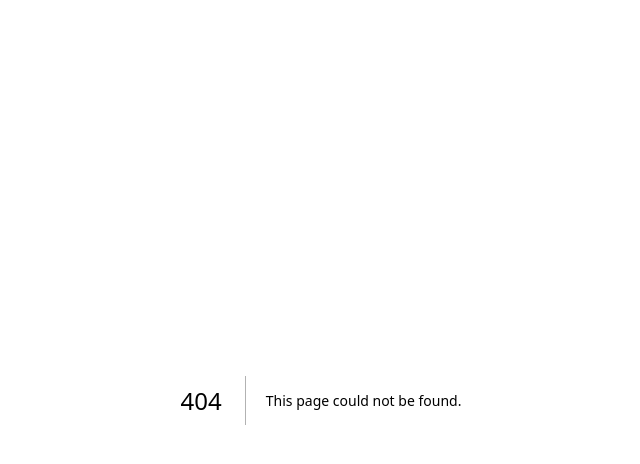
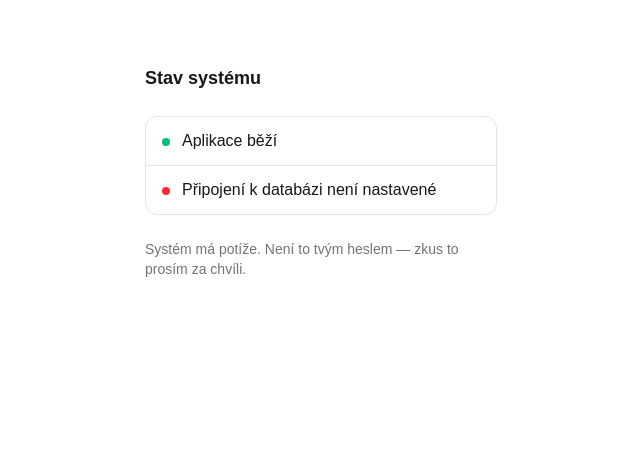
Before and after one commit to Pretorius-CZ/saas_autoskola, a Next.js app: page /zdravi in a window 1280 px wide. Before the commit this address had no page. Shown: the top 464 px of the page, without its empty margins (319-959 px from the left). Built offline with nearby package versions, Linux system fonts and the light colour scheme; no server answers.

Commit message:
poctivé hlášky při přihlašování a veřejná stránka o stavu systému

```diff
--- a/src/app/prihlaseni/page.tsx
+++ b/src/app/prihlaseni/page.tsx
@@ -1,27 +1,53 @@
 "use client";
 
 import { useState } from "react";
+import Link from "next/link";
 import { useRouter } from "next/navigation";
+import * as Sentry from "@sentry/nextjs";
 import { signIn } from "@/lib/auth-client";
+
+type Hlaska = { text: string; vazna: boolean };
 
 export default function Prihlaseni() {
   const router = useRouter();
   const [email, setEmail] = useState("");
   const [heslo, setHeslo] = useState("");
-  const [chyba, setChyba] = useState<string | null>(null);
+  const [hlaska, setHlaska] = useState<Hlaska | null>(null);
   const [probiha, setProbiha] = useState(false);
 
   async function odeslat(e: React.FormEvent) {
     e.preventDefault();
-    setChyba(null);
+    setHlaska(null);
     setProbiha(true);
 
     const { error } = await signIn.email({ email, password: heslo });
 
     if (error) {
-      // Schválně nerozlišujeme "neznámý e-mail" a "špatné heslo".
-      // Rozdíl by cizímu člověku prozradil, kdo u nás účet má.
-      setChyba("Přihlášení se nepovedlo. Zkontroluj e-mail a heslo.");
+      const stav = error.status ?? 0;
+
+      if (stav === 401 || stav === 403) {
+        // Skutečně špatné přihlašovací údaje. Schválně nerozlišujeme
+        // "neznámý e-mail" a "špatné heslo" — rozdíl by cizímu člověku
+        // prozradil, kdo u nás účet má.
+        setHlaska({
+          text: "Přihlášení se nepovedlo. Zkontroluj e-mail a heslo.",
+          vazna: false,
+        });
+      } else {
+        // Všechno ostatní je chyba na naší straně. Neposílej člověka
+        // hledat překlep v hesle, které je v pořádku.
+        setHlaska({
+          text: "Systém teď nefunguje. Není to tvým heslem — zkus to prosím za chvíli.",
+          vazna: true,
+        });
+
+        // Skutečnou příčinu chceme vidět, i když ji na obrazovku nedáme.
+        Sentry.captureException(
+          new Error(`Přihlášení selhalo: ${error.status} ${error.statusText ?? ""}`),
+          { extra: { code: error.code, message: error.message } },
+        );
+      }
+
       setProbiha(false);
       return;
     }
@@ -60,9 +86,23 @@ export default function Prihlaseni() {
           />
         </label>
 
-        {chyba ? (
-          <p className="rounded-lg bg-red-50 px-3 py-2 text-sm text-red-700 dark:bg-red-950 dark:text-red-300">
-            {chyba}
+        {hlaska ? (
+          <p
+            className={
+              hlaska.vazna
+                ? "rounded-lg bg-amber-50 px-3 py-2 text-sm text-amber-800 dark:bg-amber-950 dark:text-amber-200"
+                : "rounded-lg bg-red-50 px-3 py-2 text-sm text-red-700 dark:bg-red-950 dark:text-red-300"
+            }
+          >
+            {hlaska.text}
+            {hlaska.vazna ? (
+              <>
+                {" "}
+                <Link href="/zdravi" className="underline underline-offset-4">
+                  Stav systému
+                </Link>
+              </>
+            ) : null}
           </p>
         ) : null}
 
@@ -74,6 +114,12 @@ export default function Prihlaseni() {
           {probiha ? "Přihlašuji…" : "Přihlásit"}
         </button>
       </form>
+
+      <p className="mt-8 text-center text-xs text-neutral-400">
+        <Link href="/zdravi" className="underline-offset-4 hover:underline">
+          Stav systému
+        </Link>
+      </p>
     </main>
   );
 }
--- /dev/null
+++ b/src/app/zdravi/page.tsx
@@ -0,0 +1,88 @@
+import { sql } from "drizzle-orm";
+import { getDb } from "@/db";
+
+/**
+ * Veřejná stránka o stavu systému — schválně BEZ přihlášení.
+ *
+ * Když se rozbije přihlašování, je tohle jediné místo, kde se dá zjistit,
+ * co se děje. Stavová stránka schovaná za přihlášením je k ničemu přesně
+ * ve chvíli, kdy ji člověk potřebuje.
+ *
+ * Neukazuje žádná data — jen jestli aplikace běží a jestli databáze
+ * odpovídá. Nic z toho nikomu nepomůže dostat se dovnitř.
+ */
+export const dynamic = "force-dynamic";
+
+type Stav = { ok: boolean; popis: string; detail?: string };
+
+async function zjistiStav(): Promise<Stav[]> {
+  const stavy: Stav[] = [{ ok: true, popis: "Aplikace běží" }];
+
+  const db = getDb();
+
+  if (!db) {
+    stavy.push({ ok: false, popis: "Připojení k databázi není nastavené" });
+    return stavy;
+  }
+
+  try {
+    const zacatek = Date.now();
+    await db.execute(sql`select 1`);
+    stavy.push({
+      ok: true,
+      popis: "Databáze odpovídá",
+      detail: `${Date.now() - zacatek} ms`,
+    });
+  } catch {
+    // Podrobnosti schválně neukazujeme — chybová hláška z databáze
+    // umí prozradit víc, než je zdrávo. Celá je v Sentry.
+    stavy.push({ ok: false, popis: "Databáze neodpovídá" });
+    return stavy;
+  }
+
+  try {
+    await db.execute(sql`select 1 from tenants limit 1`);
+    stavy.push({ ok: true, popis: "Databáze je připravená" });
+  } catch {
+    stavy.push({ ok: false, popis: "Databáze není připravená" });
+  }
+
+  return stavy;
+}
+
+export default async function Zdravi() {
+  const stavy = await zjistiStav();
+  const vseOk = stavy.every((s) => s.ok);
+
+  return (
+    <main className="mx-auto max-w-sm px-4 py-16">
+      <h1 className="text-lg font-semibold">Stav systému</h1>
+
+      <ul className="mt-6 divide-y divide-neutral-200 rounded-xl border border-neutral-200 dark:divide-neutral-800 dark:border-neutral-800">
+        {stavy.map((s, i) => (
+          <li key={i} className="flex items-baseline gap-3 px-4 py-3">
+            <span
+              className={
+                s.ok
+                  ? "mt-1.5 size-2 shrink-0 rounded-full bg-emerald-500"
+                  : "mt-1.5 size-2 shrink-0 rounded-full bg-red-500"
+              }
+            />
+            <span>
+              {s.popis}
+              {s.detail ? (
+                <span className="block text-sm text-neutral-500">{s.detail}</span>
+              ) : null}
+            </span>
+          </li>
+        ))}
+      </ul>
+
+      <p className="mt-6 text-sm text-neutral-500">
+        {vseOk
+          ? "Systém běží. Když se ti přesto nedaří přihlásit, je chyba v e-mailu nebo heslu."
+          : "Systém má potíže. Není to tvým heslem — zkus to prosím za chvíli."}
+      </p>
+    </main>
+  );
+}
```
